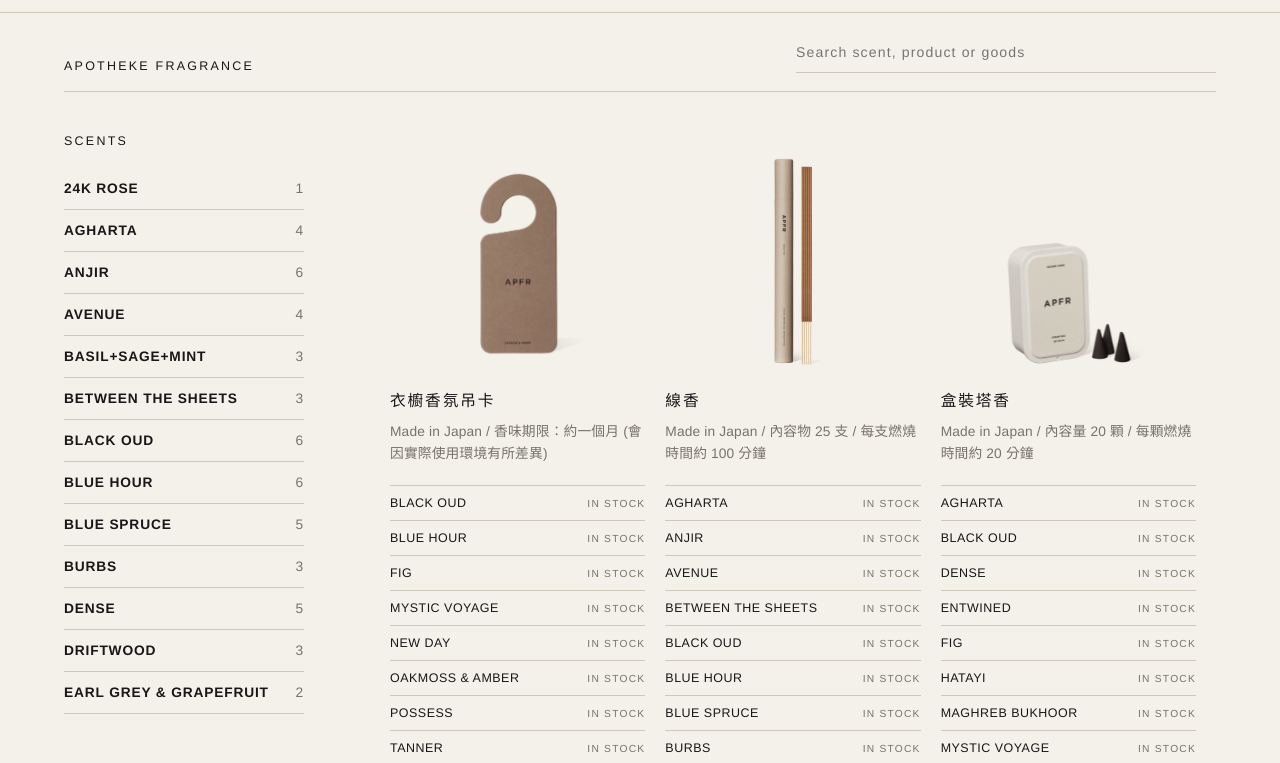
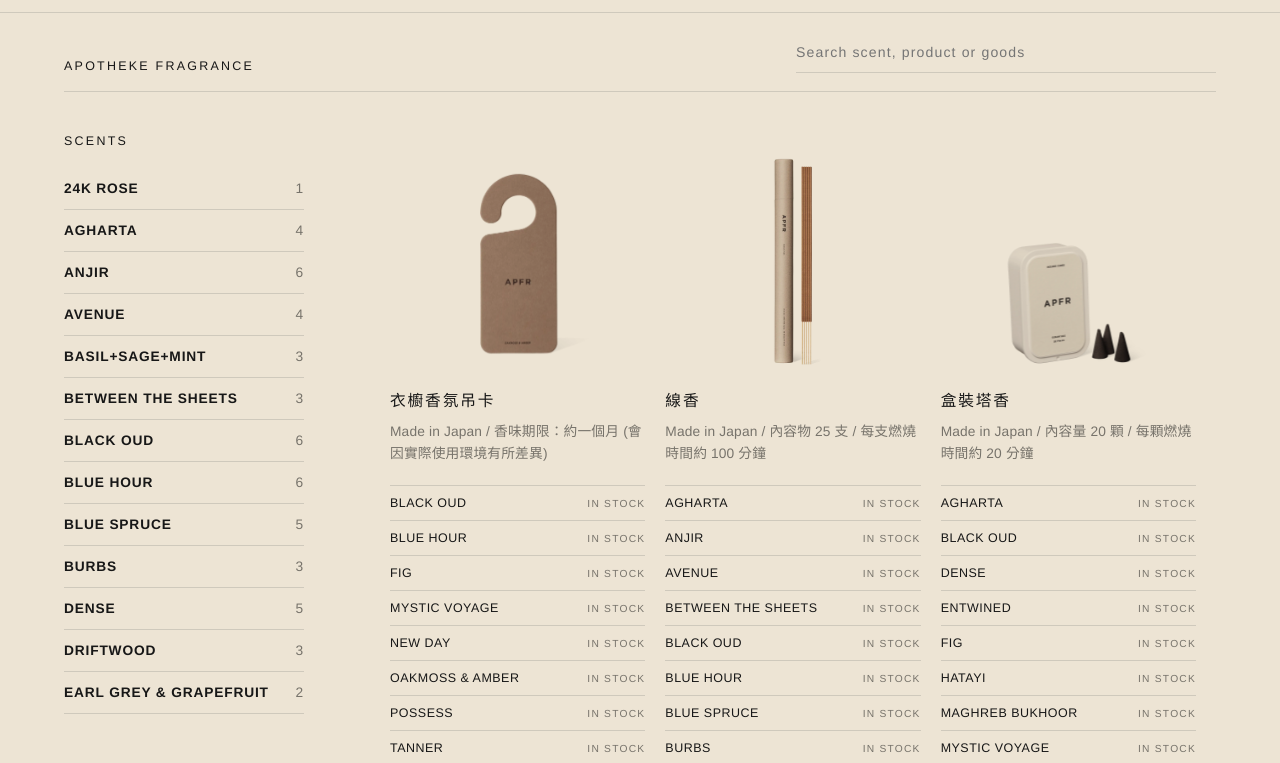
Before and after one commit to mindy23861026/apfr-inventory, a plain HTML site: page customer-inventory.html in a window 1280 px wide. Shown: the part 61-824 px from the top of the page. Drawn offline with Linux system fonts and the light colour scheme.

Commit message:
Match Taiwan site background color

```diff
--- a/customer.css
+++ b/customer.css
@@ -1,5 +1,5 @@
 :root {
-  --paper: #f4f1ea;
+  --paper: #ede4d4;
   --ink: #171717;
   --muted: #77736b;
   --line: #cfc9bc;
```
